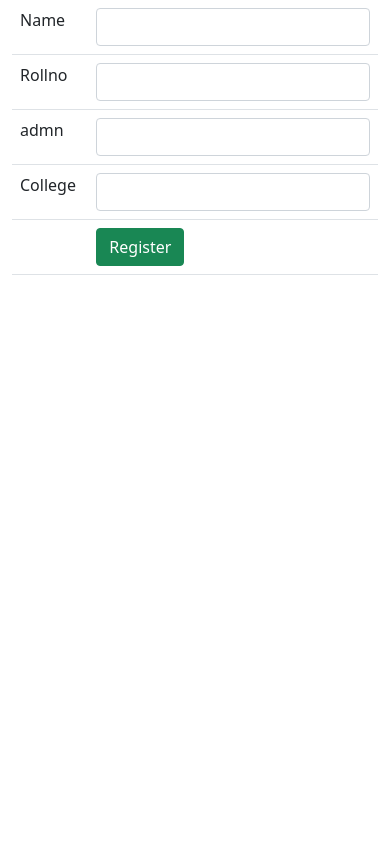
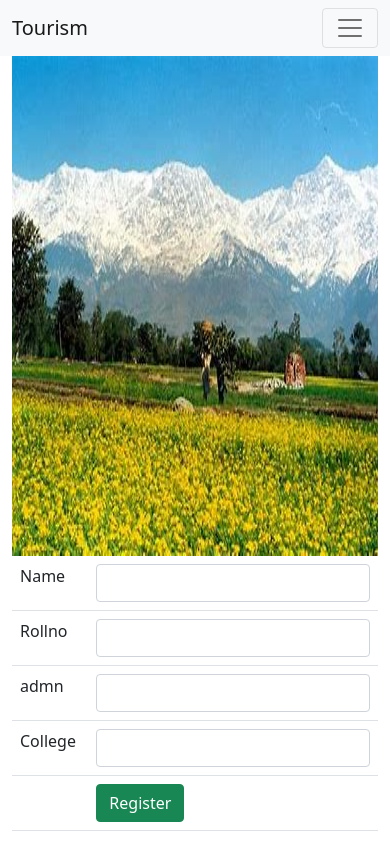
Before and after one commit to Reshmisudhakaran/Student---Web--Application, a PHP site: page / in a window 390 px wide. Before the commit the page ends 275 px from the top, so only its background shows below. Run offline with PHP 8.4, Linux system fonts and the light colour scheme.

Commit message:
navigation added

```diff
--- a/index.php
+++ b/index.php
@@ -7,7 +7,43 @@
     <title>Login</title>
 </head>
 <body>
+    <nav class="navbar navbar-expand-lg navbar-light bg-light">
+        <div class="container-fluid">
+          <a class="navbar-brand" href="#">Tourism</a>
+          <button class="navbar-toggler" type="button" data-bs-toggle="collapse" data-bs-target="#navbarNav" aria-controls="navbarNav" aria-expanded="false" aria-label="Toggle navigation">
+            <span class="navbar-toggler-icon"></span>
+          </button>
+          <div class="collapse navbar-collapse" id="navbarNav">
+            <ul class="navbar-nav">
+              <li class="nav-item">
+                <a class="nav-link active" aria-current="page" href="index.php">Home</a>
+              </li>
+              <li class="nav-item">
+                <a class="nav-link" href="home.php">Newpage</a>
+              </li>
+
+            </ul>
+          </div>
+        </div>
+      </nav>
     <div class="container">
+        <div class="row">
+            <div class="col col-12 col-sm-12 col-lg-12">
+                <div id="carouselExampleSlidesOnly" class="carousel slide" data-bs-ride="carousel">
+                    <div class="carousel-inner">
+                      <div class="carousel-item active">
+                        <img height="500px"src="Images\1.jfif" class="d-block w-100" alt="...">
+                      </div>
+                      <div class="carousel-item">
+                        <img height="500px" src="Images\2.jfif" class="d-block w-100" alt="...">
+                      </div>
+                      <div class="carousel-item">
+                        <img height="500px" src="Images\3.jfif" class="d-block w-100" alt="...">
+                      </div>
+                    </div>
+                  </div>
+            </div>
+        </div>
         <div class="row">
             <div class="col col-12 col-sm-12 col-md-12 col-lg-12">
 
@@ -38,5 +74,6 @@
 </div>
 </div>
 </div>
+<script src="https://cdn.jsdelivr.net/npm/bootstrap@5.0.0-beta1/dist/js/bootstrap.bundle.min.js" integrity="sha384-ygbV9kiqUc6oa4msXn9868pTtWMgiQaeYH7/t7LECLbyPA2x65Kgf80OJFdroafW" crossorigin="anonymous"></script>
 </body>
 </html>
```
Also changed, not shown: home.php (added, +32 -0 lines), Images/1.jfif (added), Images/2.jfif (added), Images/3.jfif (added), Images/new1.jfif (added).
